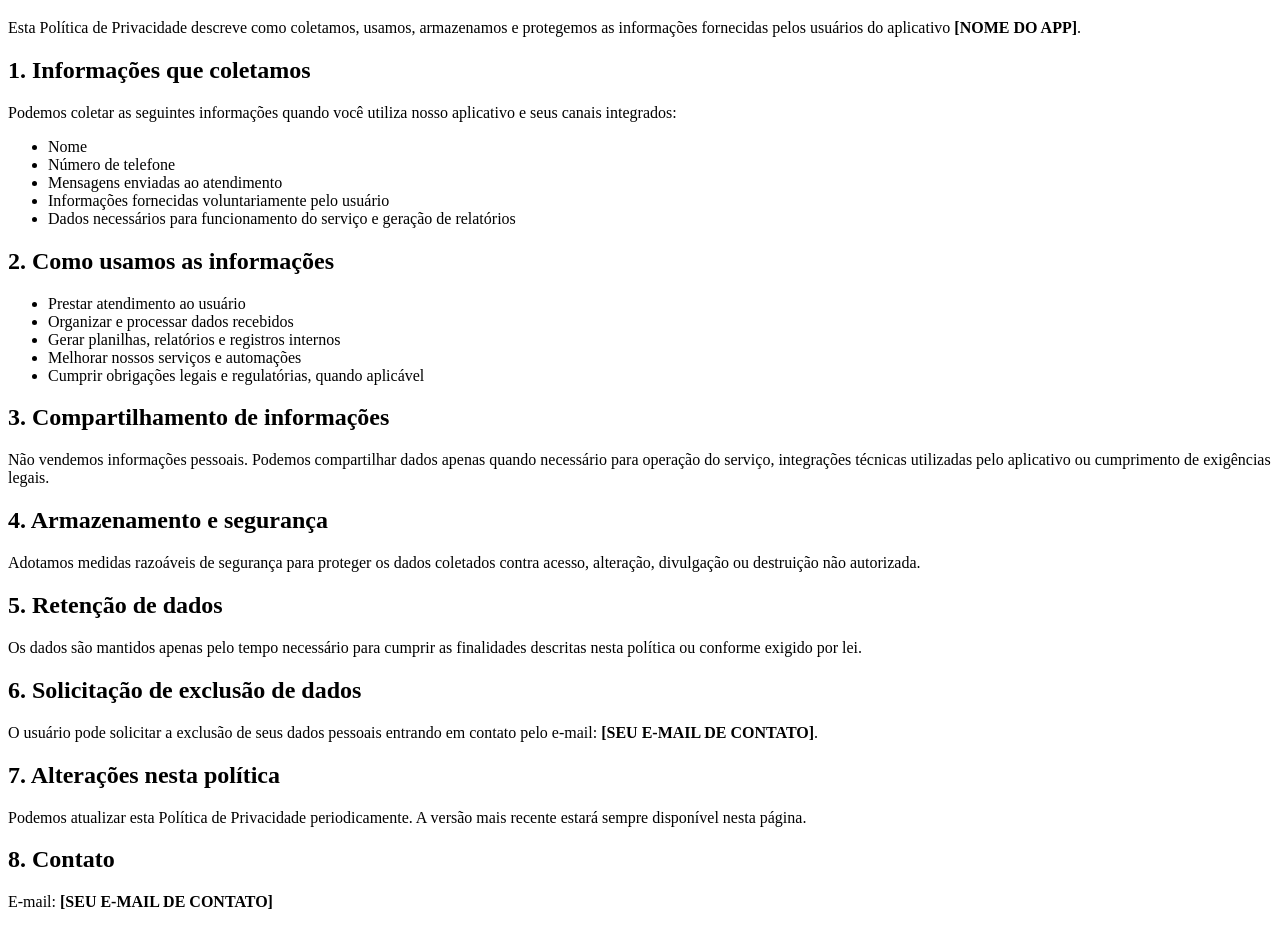
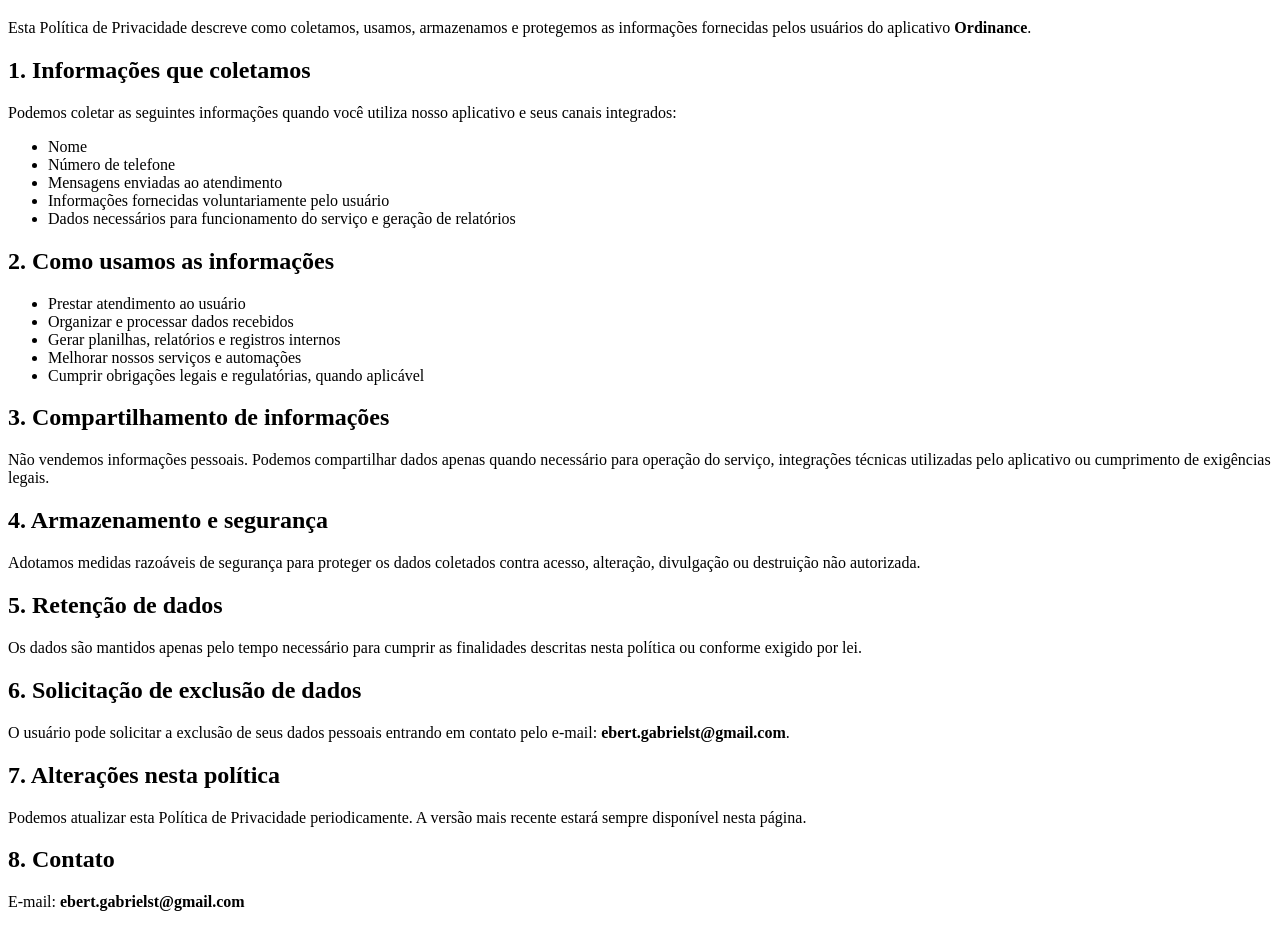
Before and after one commit to gabrielst-d3v/termos-e-politicas-de-privacidade, a plain HTML site: page index.html in a window 1280 px wide. Shown: the part 61-988 px from the top of the page. Drawn offline with Linux system fonts and the light colour scheme.

Commit message:
Update privacy policy with app name and contact email
Updated the privacy policy to reflect the app name and contact email.

```diff
--- a/index.html
+++ b/index.html
@@ -4,12 +4,12 @@
   <meta charset="utf-8" />
   <meta name="viewport" content="width=device-width, initial-scale=1" />
   <title>Política de Privacidade</title>
-  <meta name="description" content="Política de Privacidade do aplicativo [NOME DO APP]." />
+  <meta name="description" content="Política de Privacidade do aplicativo Ordinance." />
 </head>
 <body>
   <h1>Política de Privacidade</h1>
 
-  <p>Esta Política de Privacidade descreve como coletamos, usamos, armazenamos e protegemos as informações fornecidas pelos usuários do aplicativo <strong>[NOME DO APP]</strong>.</p>
+  <p>Esta Política de Privacidade descreve como coletamos, usamos, armazenamos e protegemos as informações fornecidas pelos usuários do aplicativo <strong>Ordinance</strong>.</p>
 
   <h2>1. Informações que coletamos</h2>
   <p>Podemos coletar as seguintes informações quando você utiliza nosso aplicativo e seus canais integrados:</p>
@@ -40,12 +40,12 @@
   <p>Os dados são mantidos apenas pelo tempo necessário para cumprir as finalidades descritas nesta política ou conforme exigido por lei.</p>
 
   <h2>6. Solicitação de exclusão de dados</h2>
-  <p>O usuário pode solicitar a exclusão de seus dados pessoais entrando em contato pelo e-mail: <strong>[SEU E-MAIL DE CONTATO]</strong>.</p>
+  <p>O usuário pode solicitar a exclusão de seus dados pessoais entrando em contato pelo e-mail: <strong>ebert.gabrielst@gmail.com</strong>.</p>
 
   <h2>7. Alterações nesta política</h2>
   <p>Podemos atualizar esta Política de Privacidade periodicamente. A versão mais recente estará sempre disponível nesta página.</p>
 
   <h2>8. Contato</h2>
-  <p>E-mail: <strong>[SEU E-MAIL DE CONTATO]</strong></p>
+  <p>E-mail: <strong>ebert.gabrielst@gmail.com</strong></p>
 </body>
 </html>
```
